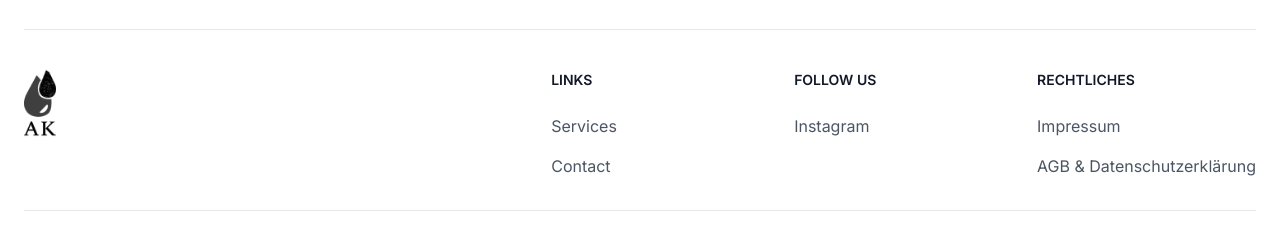
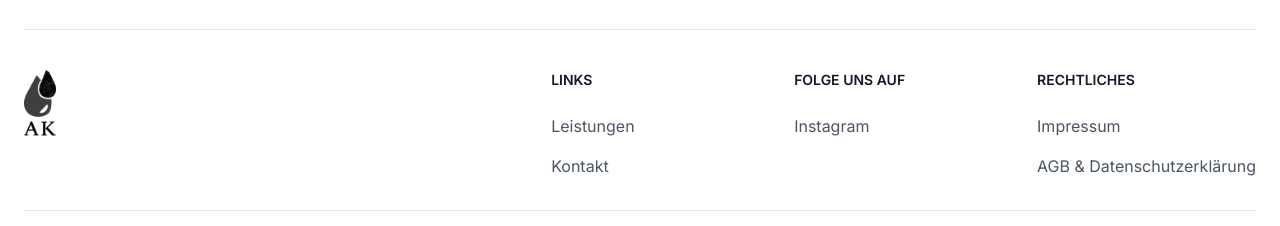
Before and after one commit to DevBerkcan/Air.Clean.Setec, a Next.js app: page / in a window 1280 px wide. Shown: the part 3695-3921 px from the top of the page. Built offline with nearby package versions, Linux system fonts and the light colour scheme.

Commit message:
Change texts & hero section background

```diff
--- a/src/components/Footer.tsx
+++ b/src/components/Footer.tsx
@@ -19,15 +19,15 @@ const Footer: any = () => {
               <h2 className="mb-6 text-sm font-semibold text-gray-900 uppercase">Links</h2>
               <ul className="text-gray-600">
                 <li className="mb-4">
-                  <a href="#services" className="hover:underline">Services</a>
+                  <a href="#services" className="hover:underline">Leistungen</a>
                 </li>
                 <li>
-                  <a href="#contact" className="hover:underline">Contact</a>
+                  <a href="#contact" className="hover:underline">Kontakt</a>
                 </li>
               </ul>
             </div>
             <div>
-              <h2 className="mb-6 text-sm font-semibold text-gray-900 uppercase">Follow us</h2>
+              <h2 className="mb-6 text-sm font-semibold text-gray-900 uppercase">Folge uns auf</h2>
               <ul className="text-gray-600">
                 <li className="mb-4">
                   <a href="#" className="hover:underline">Instagram</a>
```
Also changed, not shown: public/hero-background.jpg.
